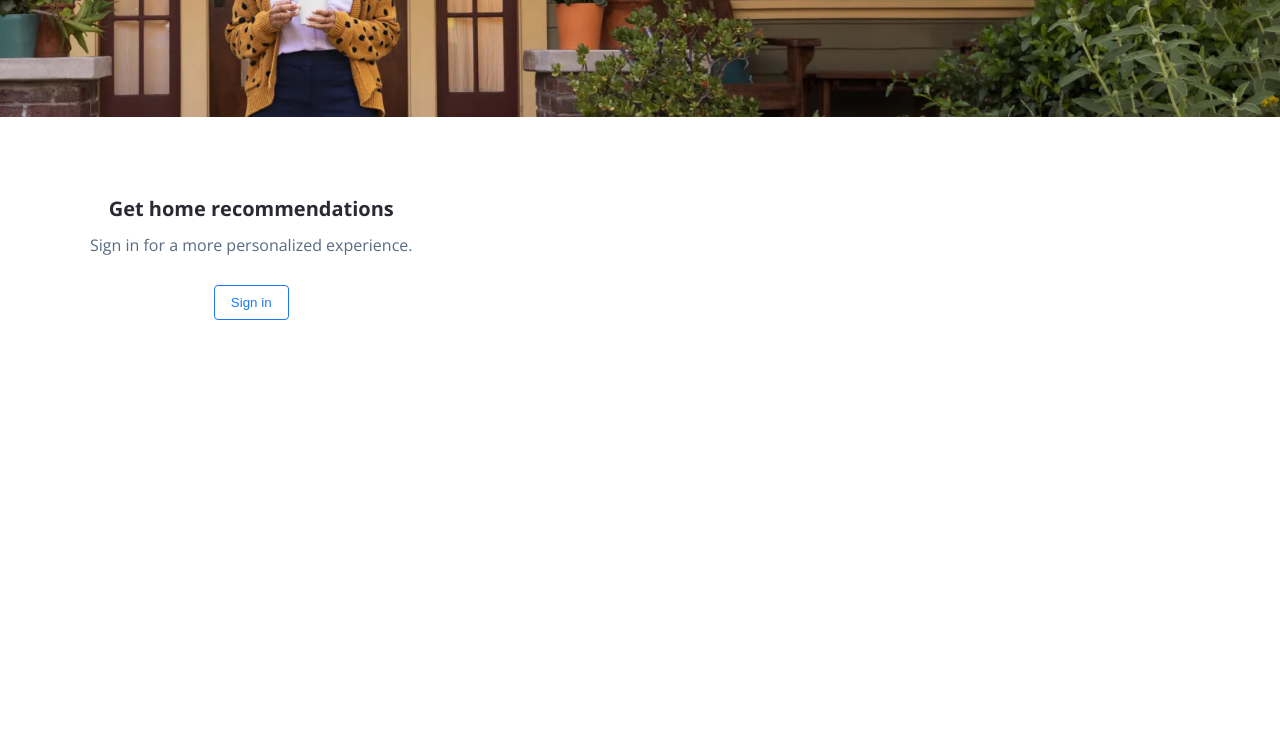
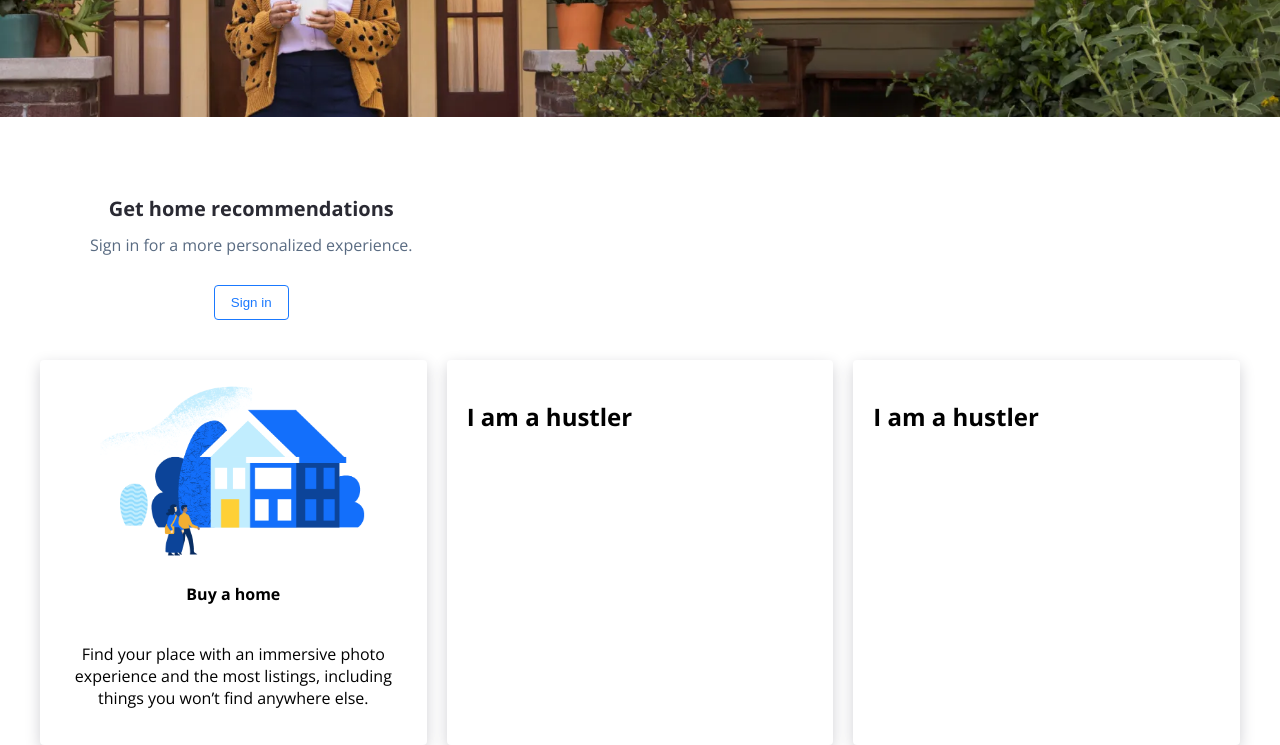
Before and after one commit to JamiuKolawole04/zillow_clone, a plain HTML site: page index.html in a window 1280 px wide. Shown: the part 302-1047 px from the top of the page. Before the commit the page ends 800 px from the top, so only its background shows below. Drawn offline with Linux system fonts and the light colour scheme.

Commit message:
chore: making changes

```diff
--- a/index.html
+++ b/index.html
@@ -9,7 +9,12 @@
     />
     <link rel="stylesheet" href="./style/zillow.css" />
     <link rel="stylesheet" href="./style/global.css" />
-    <title>Zillow</title>
+    <link
+      rel="icon"
+      type="image/svg+xml"
+      href="./assets/images/zillow-logo.svg"
+    />
+    <title>Zillow: Real Estate, Apartments, Mortgages & Home Values</title>
   </head>
   <body>
     <main>
@@ -729,7 +734,26 @@
         <img src="/assets/images/zillow-gate.webp" alt="" />
       </section>
 
-      <section class="buy-sell-rent-home__section"></section>
+      <section class="buy-sell-rent-home__section">
+        <div class="d-grid buy-sell-rent-home__wrapper">
+          <div
+            class="d-flex center-text align-items-center justify-center fd-column"
+          >
+            <img src="./assets/images/buy_a_home.png" alt="" />
+            <h4>Buy a home</h4>
+            <p>
+              Find your place with an immersive photo experience and the most
+              listings, including things you won’t find anywhere else.
+            </p>
+          </div>
+          <div>
+            <h1>I am a hustler</h1>
+          </div>
+          <div>
+            <h1>I am a hustler</h1>
+          </div>
+        </div>
+      </section>
 
       <!-- header ends -->
     </main>
--- a/style/global.css
+++ b/style/global.css
@@ -4,6 +4,10 @@
 
 .justify-between {
   justify-content: space-between;
+}
+
+.justify-center {
+  justify-content: center;
 }
 
 .align-items-center {
@@ -17,3 +21,11 @@
 .center-text {
   text-align: center;
 }
+
+.d-grid {
+  display: grid;
+}
+
+.fd-column {
+  flex-direction: column;
+}
--- a/style/zillow.css
+++ b/style/zillow.css
@@ -256,3 +256,26 @@ button.sign-in__btn {
 button.sign-in__btn a {
   color: var(--mainBlue);
 }
+
+.buy-sell-rent-home__section {
+  width: 100%;
+}
+
+.buy-sell-rent-home__wrapper {
+  max-width: 1200px;
+  margin: 0 auto;
+  gap: 40px 20px;
+  grid-template-columns: repeat(auto-fill, minmax(340px, 1fr));
+}
+
+.buy-sell-rent-home__wrapper img {
+  width: 100%;
+}
+
+.buy-sell-rent-home__wrapper > div {
+  background-color: var(--white);
+  box-shadow: rgb(209, 209, 213) 0px 5px 15px;
+  border-radius: 4px;
+  transition: all 200ms ease 0s;
+  padding: 20px;
+}
```
